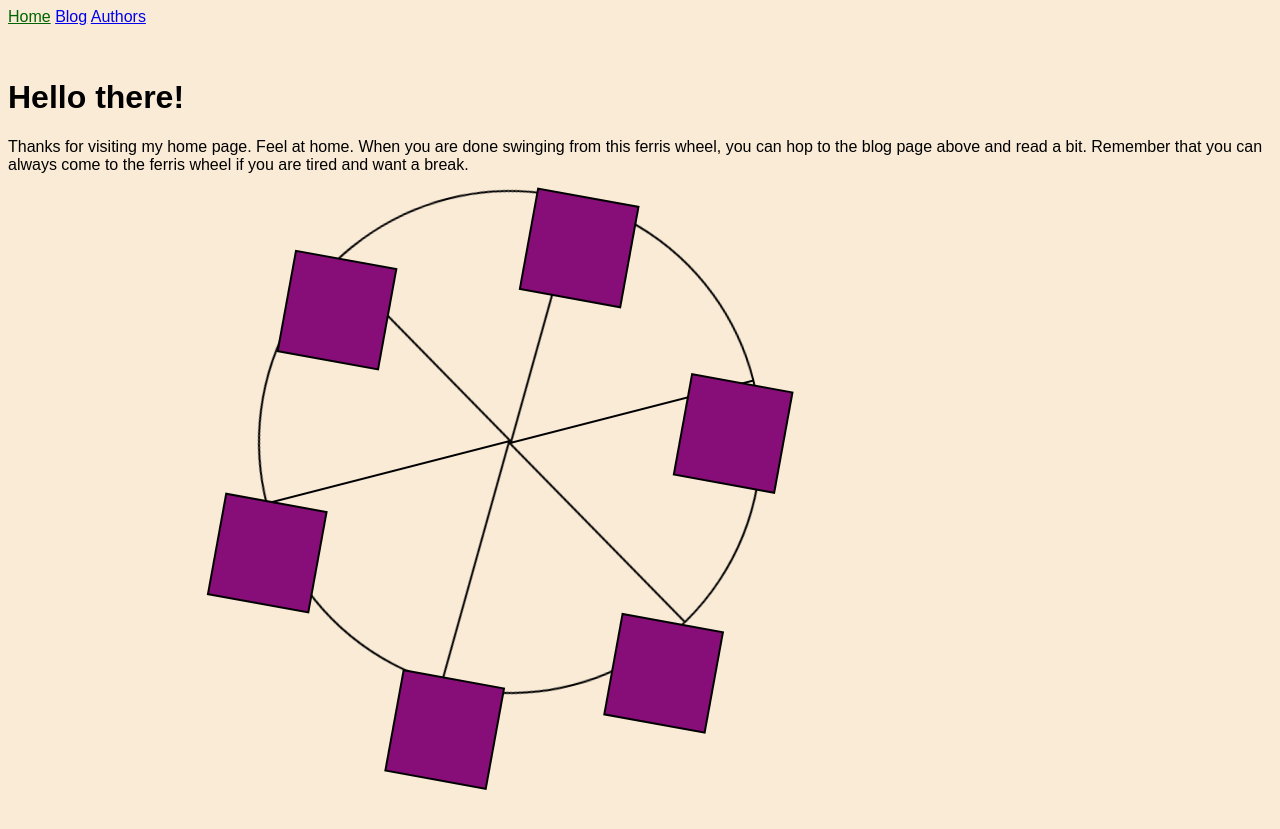
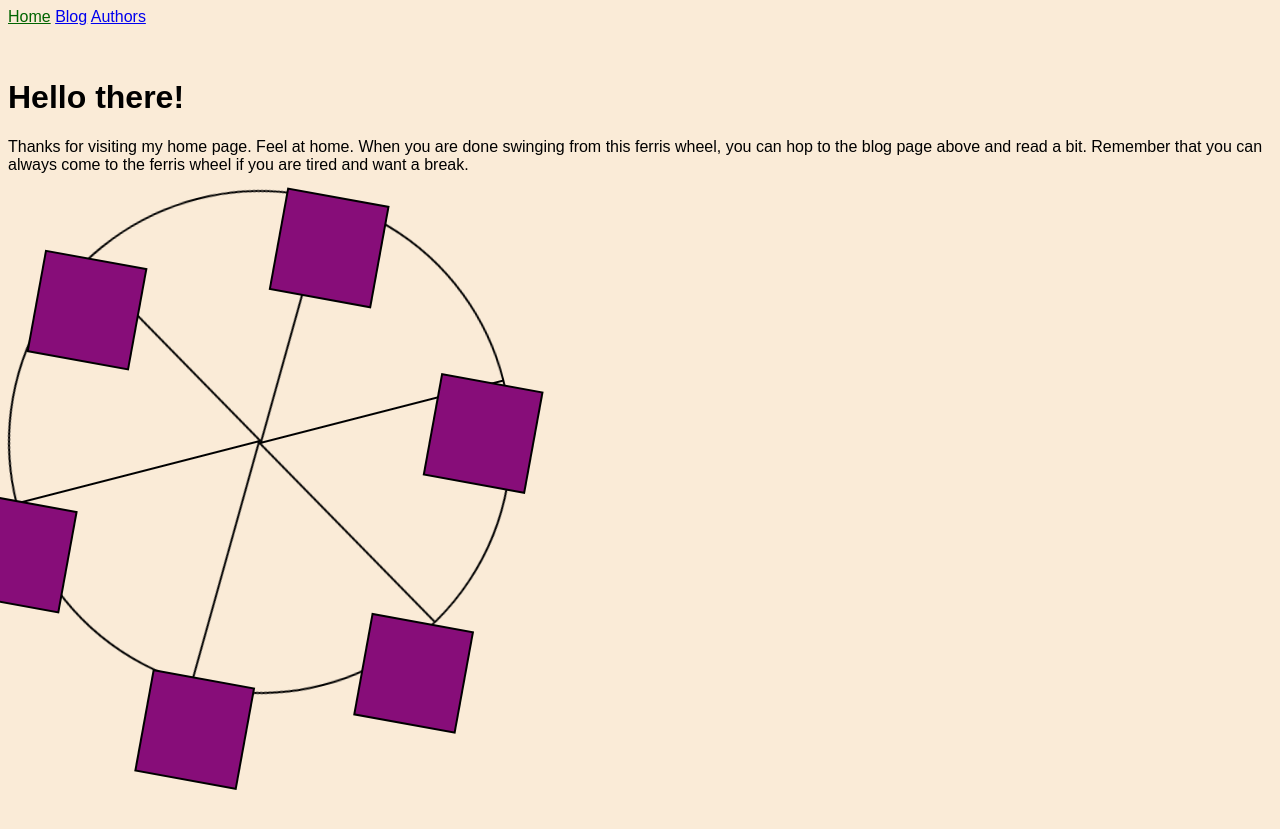
Before and after one commit to habasweiny/habasweiny.github.io, a Jekyll site: the page built from index.html, in a window 1280 px wide. Shown: the top 829 px of the page. Built offline with Jekyll 4.4.1, drawn with Linux system fonts in a browser that asks for light colours.

Commit message:
margin 0 position relative

```diff
--- a/_sass/main.scss
+++ b/_sass/main.scss
@@ -46,8 +46,8 @@ li > a:hover {
 .wheel {
   border: 2px solid black;
   border-radius: 50%;
-  margin-left: 250px;
-  position: absolute;
+  margin-left: 0;
+  position: relative;
   height: 55vw;
   width: 55vw;
   max-width: 500px;
```
